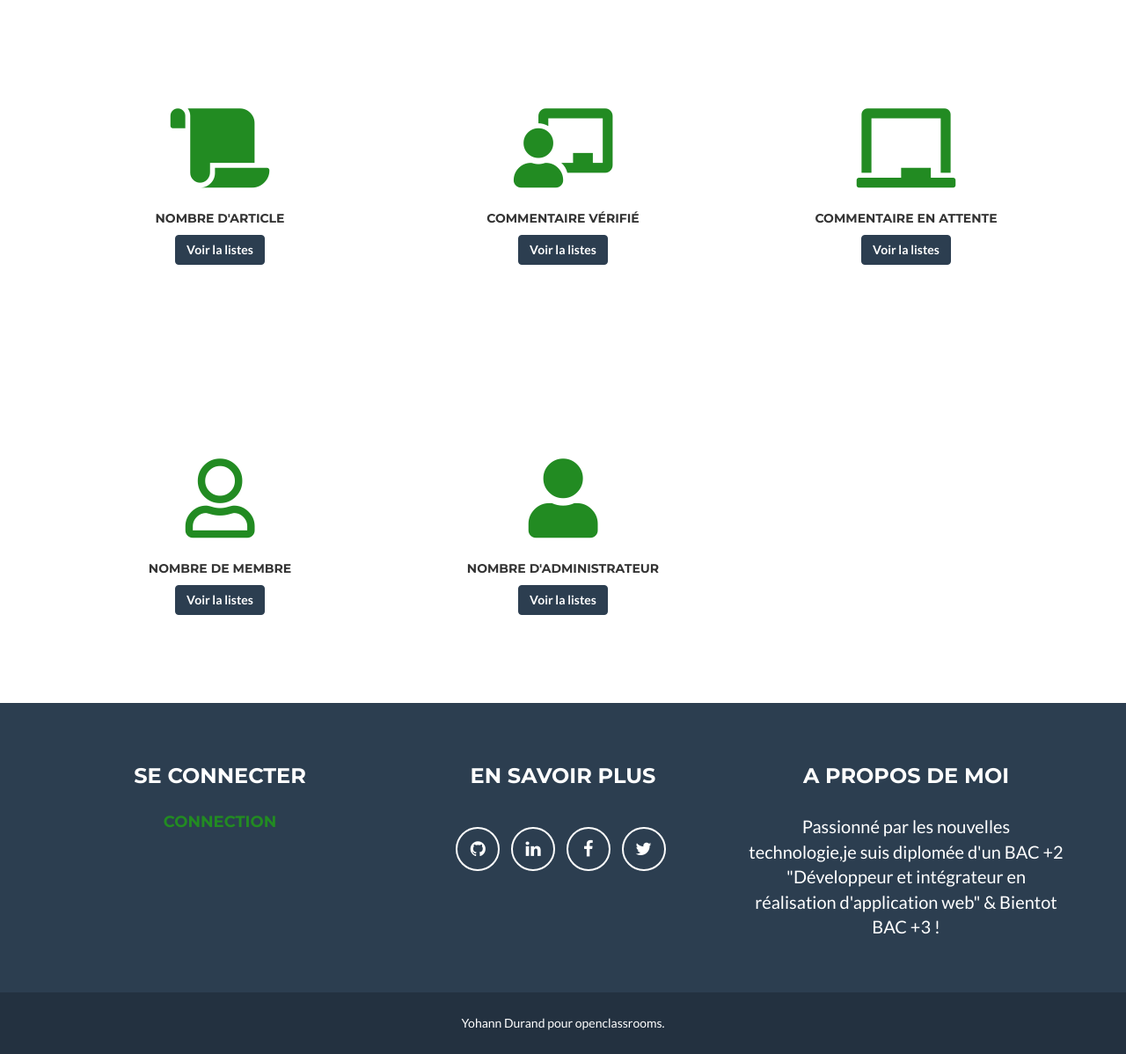
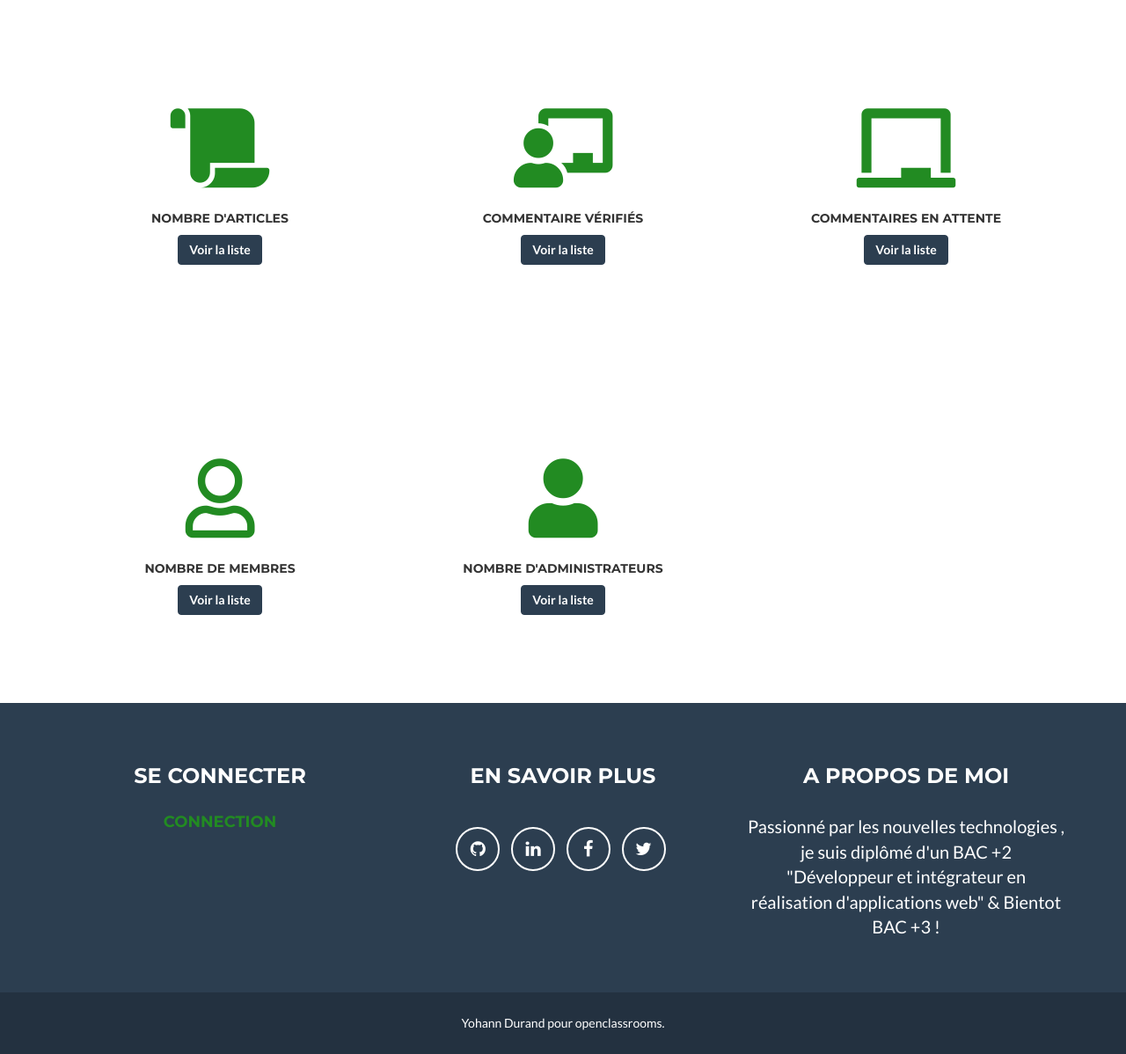
Before and after one commit to Yohann76/MVC_blog-Yohann, a PHP site: template templates/backoffice.php in a window 1280 px wide. Shown: the part 1114-2312 px from the top of the page at 88% size. Run offline with PHP 8.4, Linux system fonts and the light colour scheme; the template is opened without the code that fills it, so the values that code supplies are empty; some libraries are stand-ins or nearby versions.

Commit message:
Template

```diff
--- a/src/DAO/CommentDAO.php
+++ b/src/DAO/CommentDAO.php
@@ -35,7 +35,6 @@ class CommentDAO extends DAO
         $this->createQuery($sql, [$articleId]   );
     }
 
-
     // Ajouter un commentaire
     public function addComment($post)
     {
@@ -70,7 +69,6 @@ class CommentDAO extends DAO
         }
         $result->closeCursor();
         return $listCommentVerified;
-
     }
 
     public function verifiedComment($post){
--- a/src/DAO/DAO.php
+++ b/src/DAO/DAO.php
@@ -36,10 +36,6 @@ abstract class DAO
         }
 
     }
-    protected function attribuer($chaine,$variable)
-    {
-        $this->bindValue($chaine, intval($variable ), \PDO::PARAM_INT);
-    }
 
     protected function createQuery($sql, $parameters = null)
     {
--- a/src/DAO/UserDAO.php
+++ b/src/DAO/UserDAO.php
@@ -111,7 +111,6 @@ class UserDAO extends DAO
         return $nbrArticle ;
     }
 
-
     public function nbrCommentVerified(){
         $sql = 'SELECT COUNT(*) FROM comment WHERE verified = "true" ';
         $result = $this->createQuery($sql);
--- a/src/controller/BackController.php
+++ b/src/controller/BackController.php
@@ -79,12 +79,13 @@ class BackController extends Controller
 
     }
     // Afficher la liste des commentaires
+
+
     public function comment()
     {
         $this->checkAdmin() ;
         $listCommentNotVerified = $this->commentDAO->getListCommentNotVerified();
         $listCommentVerified = $this->commentDAO->getListCommentVerified();
-
 
         return $this->view->render('comment', [
             'listCommentNotVerified' => $listCommentNotVerified,
--- a/src/controller/ConnexionController.php
+++ b/src/controller/ConnexionController.php
@@ -52,13 +52,10 @@ class ConnexionController extends Controller
         // Si le formulaire de connection est envoyer :
         if($post->get('submit')) {
             $this->userDAO->getHash($post->get('mail'));
-
             // Check si le membre existe
             $result = $this->userDAO->checkUser($post);
-
             // Si un compte existe
             $this->trueAccount($result,$post) ;
-
         }
     }
 
--- a/src/controller/Controller.php
+++ b/src/controller/Controller.php
@@ -20,7 +20,6 @@ abstract class Controller
     protected $post;
     protected $session;
 
-
     public function __construct()
     {
         $this->articleDAO = new ArticleDAO();
--- a/src/model/Article.php
+++ b/src/model/Article.php
@@ -26,7 +26,6 @@ class Article
     {
         $this->chapo = $chapo;
     }
-
 
     public function getId()
     {
--- a/templates/backoffice.php
+++ b/templates/backoffice.php
@@ -2,7 +2,7 @@
 <!-- Navigation -->
 <nav id="mainNav" class="navbar navbar-default navbar-fixed-top navbar-custom">
     <div class="container">
-        <!-- Brand and toggle get grouped for better mobile display -->
+
         <div class="navbar-header page-scroll">
             <button type="button" class="navbar-toggle" data-toggle="collapse" data-target="#bs-example-navbar-collapse-1">
                 <span class="sr-only">Toggle navigation</span> Menu <i class="fa fa-bars"></i>
@@ -10,7 +10,6 @@
             <a class="navbar-brand" href="#page-top">Yohann Durand </a>
         </div>
 
-        <!-- Collect the nav links, forms, and other content for toggling -->
         <div class="collapse navbar-collapse" id="bs-example-navbar-collapse-1">
             <ul class="nav navbar-nav navbar-right">
                 <li class="hidden">
@@ -45,9 +44,6 @@
 
 <br/>
 <br/>
-
-
-
 <br/>
 
 <div class="container">
@@ -56,39 +52,33 @@
 
             <div class="icon-stats">  <i class="fas fa-scroll"></i>   </div>
                 <div class="card-body">
-                    <h5 class="card-title">Nombre d'article</h5>
+                    <h5 class="card-title">Nombre d'articles</h5>
                     <p class="card-text"><?= htmlspecialchars($numberArticle);?> </p>
                     <a href="../public/index.php?route=addArticle"
-                    class="btn btn-primary">Voir la listes</a>
+                    class="btn btn-primary">Voir la liste</a>
                 </div>
-
-
         </div>
 
         <div class="col-sm-4">
 
             <div class="icon-stats"><i class="fas fa-chalkboard-teacher"></i> </div>
                 <div class="card-body">
-                    <h5 class="card-title">Commentaire vérifié</h5>
+                    <h5 class="card-title">Commentaire vérifiés</h5>
                     <p class="card-text"><?= htmlspecialchars($numberCommentVerified);?></p>
                     <a href="../public/index.php?route=comment"
-                       class="btn btn-primary">Voir la listes</a>
+                       class="btn btn-primary">Voir la liste</a>
                 </div>
-
-
         </div>
 
         <div class="col-sm-4">
 
             <div class="icon-stats">  <i class="fas fa-chalkboard"></i>   </div>
                 <div class="card-body">
-                    <h5 class="card-title">Commentaire en attente</h5>
+                    <h5 class="card-title">Commentaires en attente</h5>
                     <p class="card-text"><?= htmlspecialchars($numberCommentNotVerified);?></p>
                     <a href="../public/index.php?route=comment"
-                       class="btn btn-primary">Voir la listes</a>
+                       class="btn btn-primary">Voir la liste</a>
                 </div>
-
-
         </div>
 
 
@@ -101,10 +91,10 @@
 
             <div class="icon-stats">  <i class="far fa-user"></i>  </div>
                 <div class="card-body">
-                    <h5 class="card-title">NOMBRE DE MEMBRE</h5>
+                    <h5 class="card-title">NOMBRE DE MEMBRES</h5>
                     <p class="card-text"><?= htmlspecialchars($numberMembers);?></p>
                     <a href="../public/index.php?route=rights"
-                       class="btn btn-primary">Voir la listes</a>
+                       class="btn btn-primary">Voir la liste</a>
 
                 </div>
         </div>
@@ -114,19 +104,12 @@
 
                 <div class="icon-stats">  <i class="fas fa-user"></i>  </div>
                     <div class="card-body">
-                        <h5 class="card-title">NOMBRE D'ADMINISTRATEUR</h5>
+                        <h5 class="card-title">NOMBRE D'ADMINISTRATEURS</h5>
                         <p class="card-text"><?= htmlspecialchars($numberAdmin);?></p>
                         <a href="../public/index.php?route=rights"
-                           class="btn btn-primary">Voir la listes</a>
+                           class="btn btn-primary">Voir la liste</a>
                     </div>
-
-
             </div>
 
     </section>
-
-
-
-
-
 </div>
--- a/templates/base.php
+++ b/templates/base.php
@@ -43,16 +43,12 @@
 <!-- Navigation -->
 <nav id="mainNav" class="navbar navbar-default navbar-fixed-top navbar-custom">
     <div class="container">
-        <!-- Brand and toggle get grouped for better mobile display -->
         <div class="navbar-header page-scroll">
             <button type="button" class="navbar-toggle" data-toggle="collapse" data-target="#bs-example-navbar-collapse-1">
                 <span class="sr-only">Toggle navigation</span> Menu <i class="fa fa-bars"></i>
             </button>
             <a class="navbar-brand" href="#page-top">Yohann Durand</a>
-           <!-- <img class="img-responsive" src="boostrap_theme/img/logo.png" alt=""> -->
         </div>
-
-        <!-- Collect the nav links, forms, and other content for toggling -->
         <div class="collapse navbar-collapse" id="bs-example-navbar-collapse-1">
             <ul class="nav navbar-nav navbar-right">
                 <li class="hidden">
@@ -95,11 +91,11 @@
         </div>
     </div>
 </header>
-<!-- ------------------------------------------ -->
+
 <div id="content">
     <?= $content ?>
 </div>
-<!-- --------------------------------------- -->
+
 <!-- Footer -->
 <footer class="text-center">
     <div class="footer-above">
@@ -121,8 +117,6 @@
                         <h4><a href="../public/index.php?route=connection">Connection</a></h4>
                     <?php }?>
 
-
-
                 </div>
                 <div class="footer-col col-md-4">
                     <h3>en savoir plus </h3>
@@ -143,14 +137,12 @@
                             <a href="https://twitter.com/yohann_durand"
                                class="btn-social btn-outline"><i class="fa fa-fw fa-twitter"></i></a>
                         </li>
-
-
                     </ul>
                 </div>
                 <div class="footer-col col-md-4">
                     <h3>A propos de moi</h3>
-                    <p>Passionné par les nouvelles technologie,je suis diplomée d'un BAC +2 "Développeur et intégrateur en
-                        réalisation d'application web" & Bientot BAC +3 !  </p>
+                    <p>Passionné par les nouvelles technologies , je suis diplômé d'un BAC +2 "Développeur et intégrateur en
+                        réalisation d'applications web" & Bientot BAC +3 !  </p>
                 </div>
             </div>
         </div>
@@ -166,7 +158,7 @@
     </div>
 </footer>
 
-<!--------------------------------------- -->
+
 <!-- jQuery -->
 <script src="boostrap_theme/vendor/jquery/jquery.min.js"></script>
 
@@ -187,7 +179,5 @@
 <!-- Sweet alert  Script-->
 <script src="boostrap_theme/js/sweetAlert.js"></script>
 
-<!-- ------------------- -->
-
 </body>
 </html>
--- a/templates/blog.php
+++ b/templates/blog.php
@@ -2,7 +2,6 @@
 
 <h2> La liste de vos articles !  </h2>
 
-<!-- -------- -->
 <?php
 foreach ($articles as $article)
 {
--- a/templates/rights.php
+++ b/templates/rights.php
@@ -2,15 +2,12 @@
 <!-- Navigation -->
 <nav id="mainNav" class="navbar navbar-default navbar-fixed-top navbar-custom">
     <div class="container">
-        <!-- Brand and toggle get grouped for better mobile display -->
         <div class="navbar-header page-scroll">
             <button type="button" class="navbar-toggle" data-toggle="collapse" data-target="#bs-example-navbar-collapse-1">
                 <span class="sr-only">Toggle navigation</span> Menu <i class="fa fa-bars"></i>
             </button>
             <a class="navbar-brand" href="#page-top">Yohann Durand </a>
         </div>
-
-        <!-- Collect the nav links, forms, and other content for toggling -->
         <div class="collapse navbar-collapse" id="bs-example-navbar-collapse-1">
             <ul class="nav navbar-nav navbar-right">
                 <li class="hidden">
@@ -71,8 +68,6 @@
     </tbody>
 </table>
 
-<!-- ----------------- -->
-
 <h2>Utilisateurs </h2>
 <table class="table table-dark">
     <thead>
--- a/templates/single.php
+++ b/templates/single.php
@@ -27,7 +27,7 @@
     }
     ?>
 
-    <!-- Si une session est défini on propose de commenter : -->
+    <!-- Si une session est défini on propose un commentaire : -->
     <?php if ($this->session->get('user')  )  { ?>
 
         <h3> Vous pouvez egalement laisser un commentaire : </h3>
```
Also changed, not shown: templates/add_article.php (+1 -6 lines), templates/comment.php (+1 -6 lines), templates/connection.php (+2 -6 lines), templates/home.php (+4 -5 lines), templates/removeArticle.php (+1 -7 lines).
